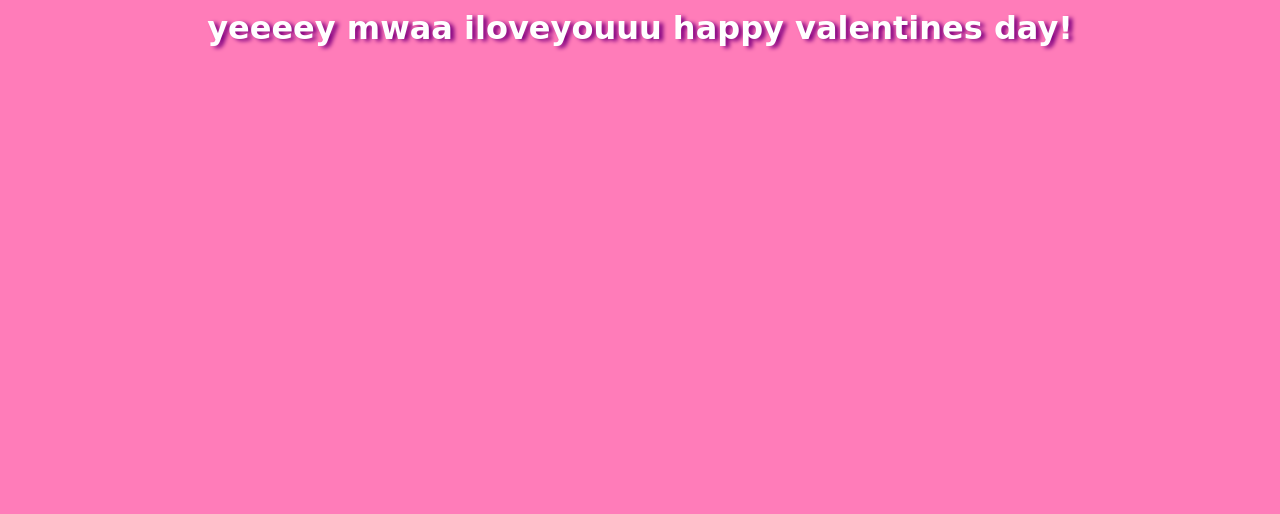
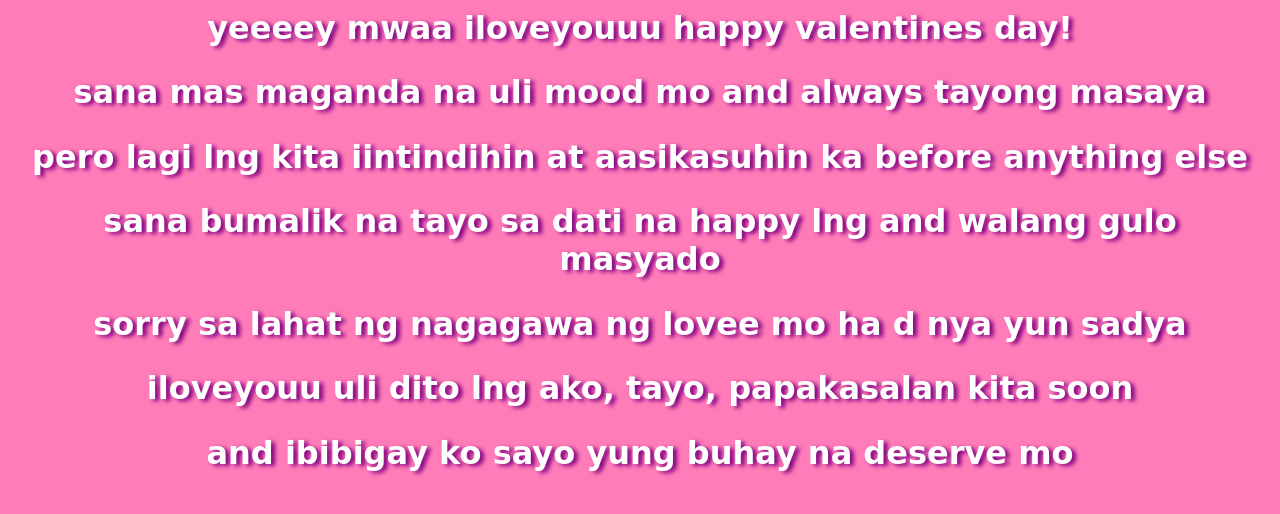
Before and after one commit to kelvintaco/mwehehe, a plain HTML site: page index.html in a window 1280 px wide. Both pictures are taken after a click on the button "Yes <3". Shown: the part 348-862 px from the top of the page. Before the commit the page ends 800 px from the top, so only its background shows below. Drawn offline with nearby package versions, Linux system fonts and the light colour scheme.

Commit message:
Update index.html

```diff
--- a/index.html
+++ b/index.html
@@ -18,7 +18,13 @@
         <button id="no-button"><p> No :(</p></button>
       </div>
       <div class="message">
-        <h2>yeeeey mwaa iloveyouuu happy valentines day! </h2>
+        <h2>yeeeey mwaa iloveyouuu happy valentines day!</h2>
+          <h2>sana mas maganda na uli mood mo and always tayong masaya</h2>
+          <h2>pero lagi lng kita iintindihin at aasikasuhin ka before anything else </h2>
+          <h2>sana bumalik na tayo sa dati na happy lng and walang gulo masyado</h2>
+          <h2>sorry sa lahat ng nagagawa ng lovee mo ha d nya yun sadya</h2>
+          <h2>iloveyouu uli dito lng ako, tayo, papakasalan kita soon</h2>
+          <h2>and ibibigay ko sayo yung buhay na deserve mo</h2>
       </div>
     </div>
     <script src="./public/js/script.js"></script>
```
